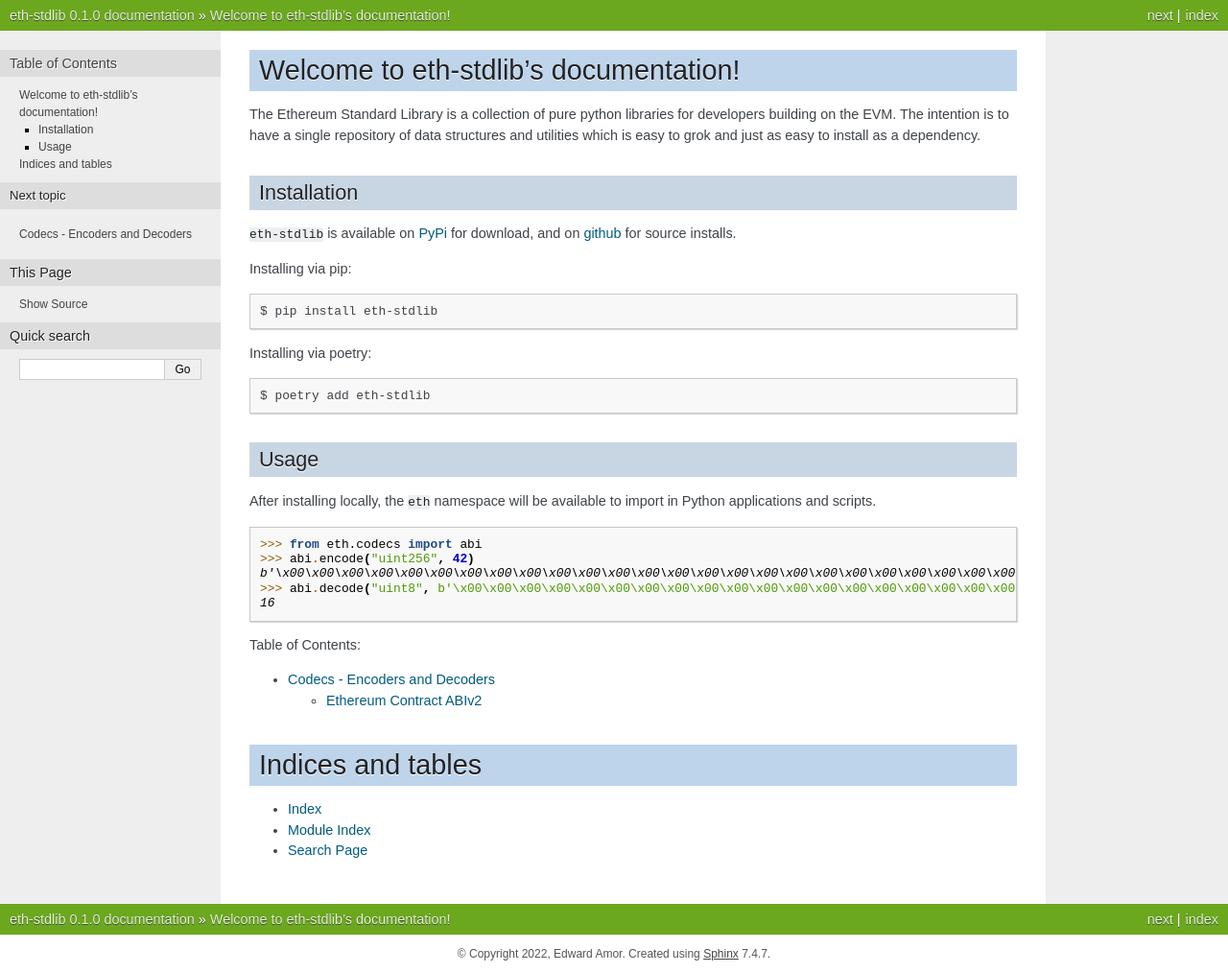
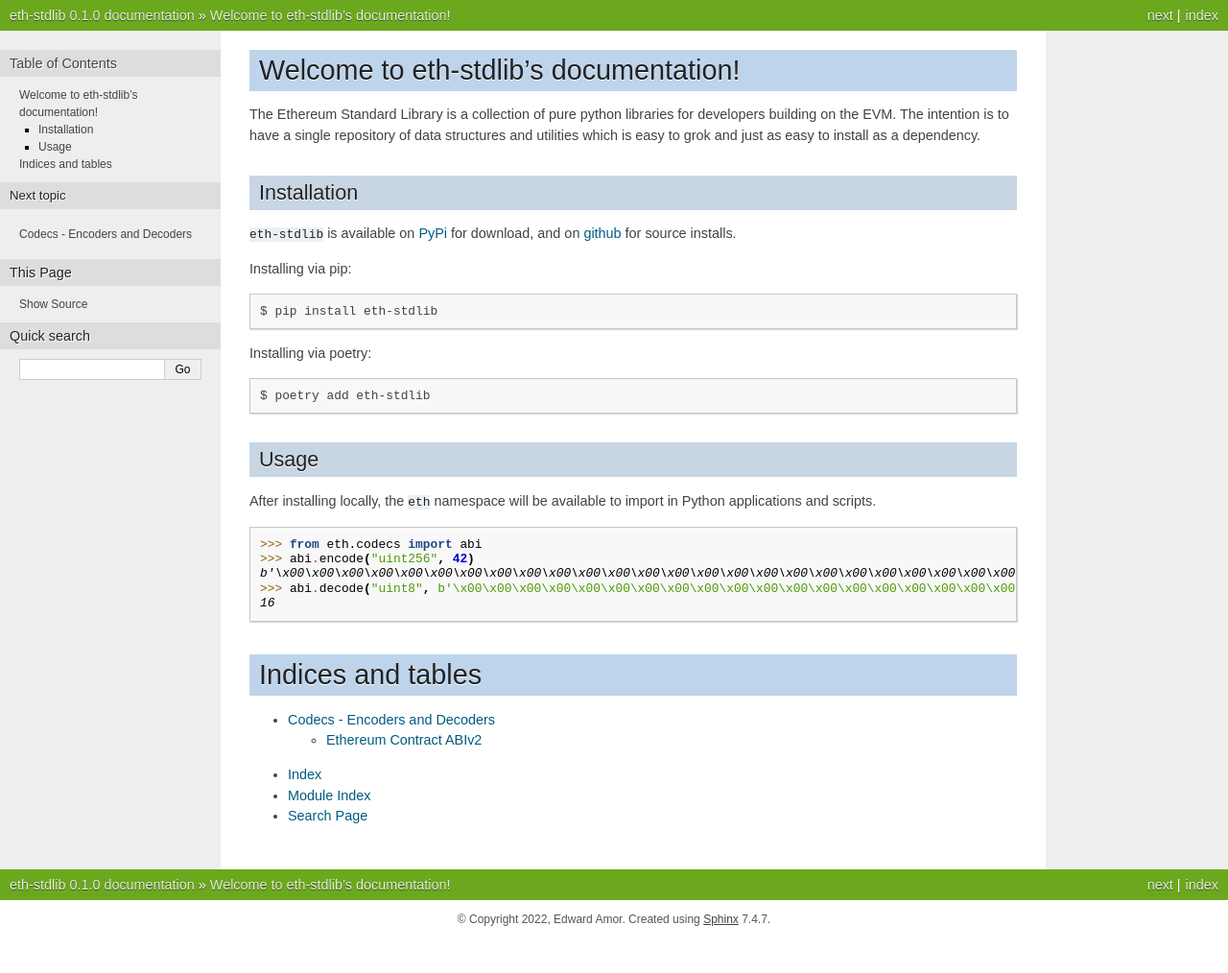
Before and after one commit to skellet0r/eth-stdlib, a Sphinx documentation site: the page built from docs/source/index.rst, in a window 1280 px wide. Shown: the whole page at 96% size. Built offline with Sphinx 7.4.7, drawn with Linux system fonts in a browser that asks for light colours; after the commit the page ends 978 px from its top, so only the background shows below that.

Commit message:
docs: move table of contents to indices sectino

```diff
--- a/docs/source/index.rst
+++ b/docs/source/index.rst
@@ -40,14 +40,13 @@ After installing locally, the ``eth`` namespace will be available to import in P
    >>> abi.decode("uint8", b'\x00\x00\x00\x00\x00\x00\x00\x00\x00\x00\x00\x00\x00\x00\x00\x00\x00\x00\x00\x00\x00\x00\x00\x00\x00\x00\x00\x00\x00\x00\x00\x10')
    16
 
+Indices and tables
+==================
+
 .. toctree::
    :maxdepth: 2
-   :caption: Table of Contents:
 
    codecs
-
-Indices and tables
-==================
 
 * :ref:`genindex`
 * :ref:`modindex`
```
